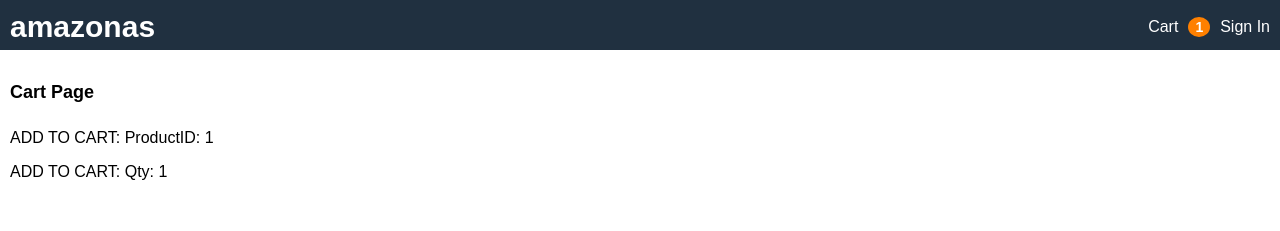
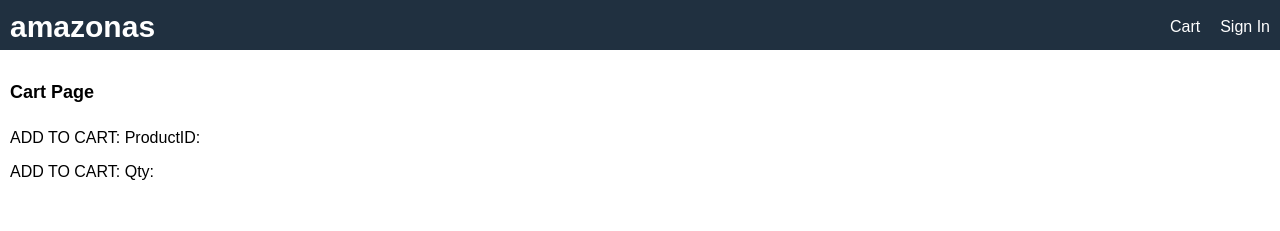
Before and after one commit to fjcasti1/amazonas, a React (Create React App) app in the folder client/: page /cart/1 in a window 1280 px wide. Shown: the top 231 px of the page. Built offline with nearby package versions, Linux system fonts and the light colour scheme; the HTML template or start-up script is replaced by a standard one.

Commit message:
Cart page does not add to cart based on URL, problems reloading

```diff
--- a/client/src/components/CartPage.jsx
+++ b/client/src/components/CartPage.jsx
@@ -1,23 +1,10 @@
-import React, { useEffect } from 'react';
-import { useDispatch } from 'react-redux';
-import { addToCart } from '../actions/cartActions';
-
-const CartPage = ({ match, location }) => {
-  const dispatch = useDispatch();
-
-  const productId = match.params.id;
-  const qty = location.search ? Number(location.search.split('=')[1]) : 1;
-
-  useEffect(() => {
-    if (productId) {
-      dispatch(addToCart(productId, qty));
-    }
-  }, [dispatch, productId, qty]);
+import React from 'react';
+const CartPage = () => {
   return (
     <div>
       <h1>Cart Page</h1>
-      <p>ADD TO CART: ProductID: {productId}</p>
-      <p>ADD TO CART: Qty: {qty}</p>
+      <p>ADD TO CART: ProductID: </p>
+      <p>ADD TO CART: Qty: </p>
     </div>
   );
 };
```
